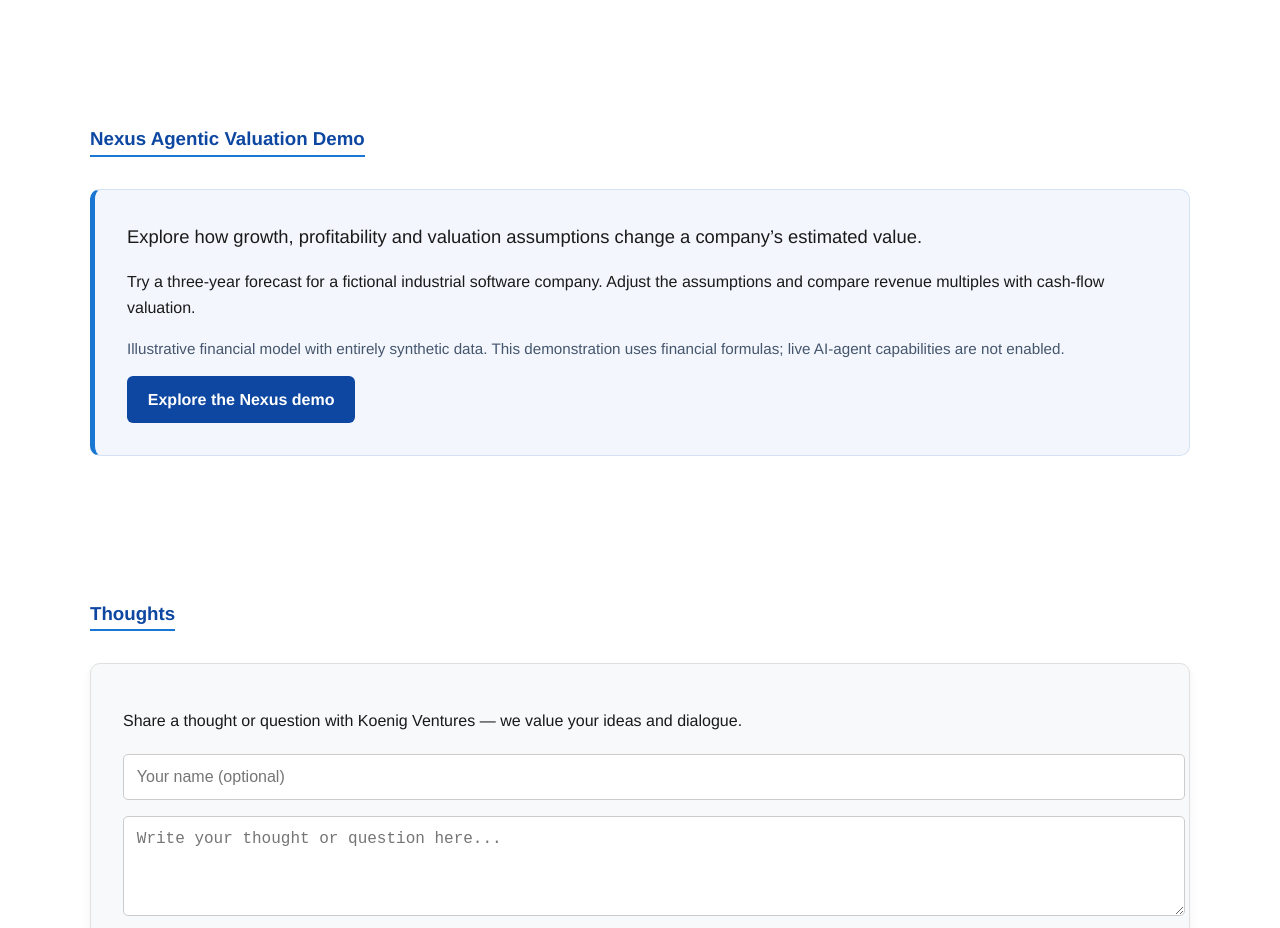
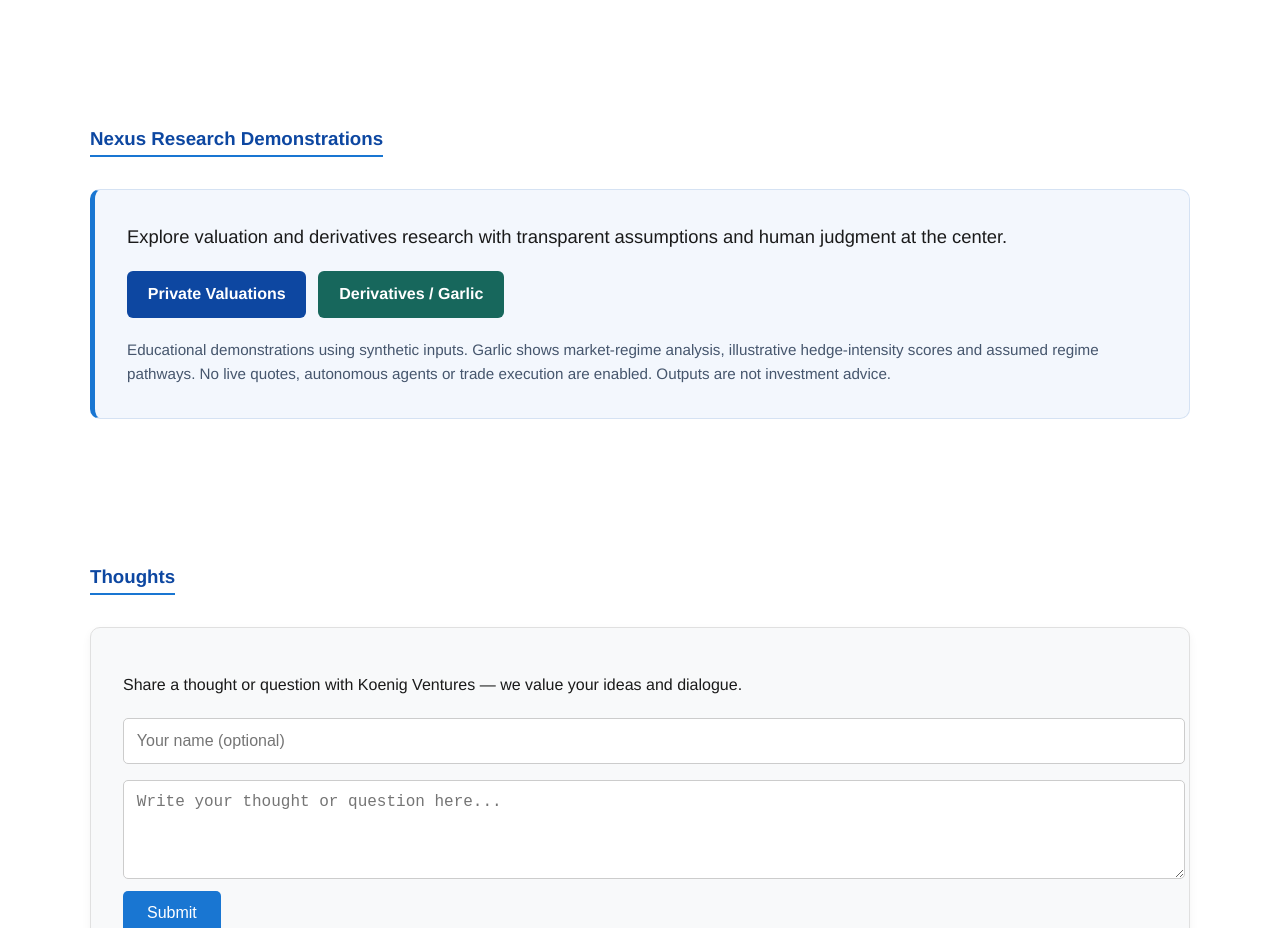
Before and after one commit to koenigventures/koenigventures, a plain HTML site: page Koenig_Ventures_LLC_Site_v5/index.html in a window 1280 px wide. Shown: the part 1980-2908 px from the top of the page. Drawn offline with Linux system fonts and the light colour scheme.

Commit message:
Update index.html
Add Nexus Valuation and Garlic buttons

```diff
--- a/Koenig_Ventures_LLC_Site_v5/index.html
+++ b/Koenig_Ventures_LLC_Site_v5/index.html
@@ -176,12 +176,26 @@
 
 <!-- NEXUS DEMO SECTION: paste before the Thoughts section in the homepage. -->
 <section id="nexus-demo" aria-labelledby="nexus-demo-title" style="scroll-margin-top:130px;">
-  <h3 id="nexus-demo-title">Nexus Agentic Valuation Demo</h3>
+  <h3 id="nexus-demo-title">Nexus Research Demonstrations</h3>
+
   <div style="border:1px solid #d5e2f3;border-left:5px solid #1976d2;border-radius:10px;padding:2rem;background:#f3f7fd;">
-    <p style="font-size:1.15rem;line-height:1.6;margin-top:0;">Explore how growth, profitability and valuation assumptions change a company’s estimated value.</p>
-    <p style="line-height:1.6;">Try a three-year forecast for a fictional industrial software company. Adjust the assumptions and compare revenue multiples with cash-flow valuation.</p>
-    <p style="font-size:0.95rem;line-height:1.6;color:#46566d;">Illustrative financial model with entirely synthetic data. This demonstration uses financial formulas; live AI-agent capabilities are not enabled.</p>
-    <a href="nexus-demo/index.html" style="display:inline-block;background:#0d47a1;color:white;padding:0.9rem 1.3rem;border-radius:6px;text-decoration:none;font-weight:600;">Explore the Nexus demo</a>
+    <p style="font-size:1.15rem;line-height:1.6;margin-top:0;">
+      Explore valuation and derivatives research with transparent assumptions and human judgment at the center.
+    </p>
+
+    <div style="display:flex;flex-wrap:wrap;gap:12px;margin:20px 0;">
+      <a href="nexus-demo/index.html" style="display:inline-block;background:#0d47a1;color:white;padding:.9rem 1.3rem;border-radius:6px;text-decoration:none;font-weight:600;">
+        Private Valuations
+      </a>
+
+      <a href="garlic-demo/index.html" style="display:inline-block;background:#17675c;color:white;padding:.9rem 1.3rem;border-radius:6px;text-decoration:none;font-weight:600;">
+        Derivatives / Garlic
+      </a>
+    </div>
+
+    <p style="font-size:.95rem;line-height:1.6;color:#46566d;margin-bottom:0;">
+      Educational demonstrations using synthetic inputs. Garlic shows market-regime analysis, illustrative hedge-intensity scores and assumed regime pathways. No live quotes, autonomous agents or trade execution are enabled. Outputs are not investment advice.
+    </p>
   </div>
 </section>
 
```
